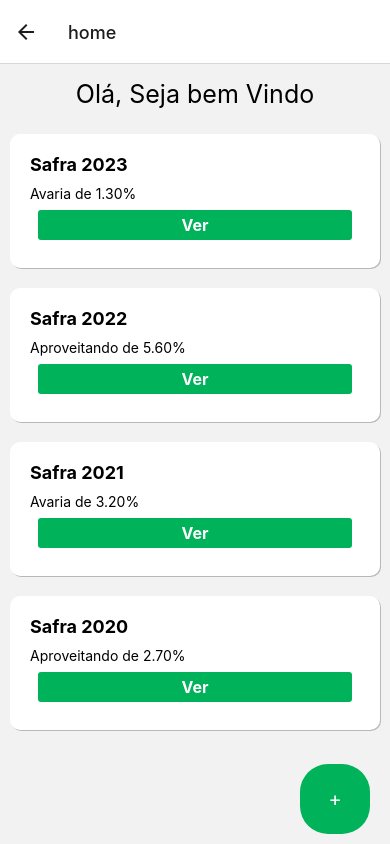
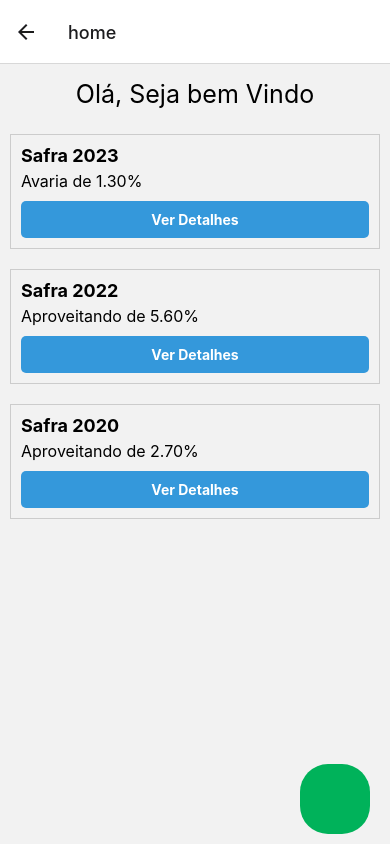
Before and after one commit to SandroWeber02/LosVaqueiros, a React Native app: screen /home in a window 390 px wide. Built offline with nearby package versions, Linux system fonts and the light colour scheme.

Commit message:
atualizacaoDeRotas

```diff
--- a/src/pages/bemvindo/index.js
+++ b/src/pages/bemvindo/index.js
@@ -43,13 +43,13 @@ export default function BemVindo() {
           onChangeText={(text) => setSenha(text)}
         />
         <TouchableOpacity style={styles.botao} onPress={() => {
-            if(nome === 'zezinho' || senha === '123'){
+            if(!nome === 'zezinho' || senha === '123'){
               navigation.navigate('home')
             } else {
               alert('Usuário ou senha incorreto');
             }
             }}>
-          <Text style={styles.textoBotao}>Login</Text>
+          <Text style={styles.textoBotao}>Entrar</Text>
         </TouchableOpacity>
       </View>
     </View>
--- a/src/pages/home/botao.js
+++ b/src/pages/home/botao.js
@@ -1,7 +1,8 @@
 import React from 'react';
 import { Text, TouchableOpacity, StyleSheet } from 'react-native';
 
-const botaoflutuante = ({ onPress, title }) => {
+
+const botaoflutuante = ({ onPress,title }) => {
   return (
     <TouchableOpacity style={styles.fab} onPress={(onPress)}>
       <Text style={styles.fabText}>{title}</Text>
--- a/src/pages/home/card.js
+++ b/src/pages/home/card.js
@@ -1,45 +1,53 @@
 import React from 'react';
 import { View, Text, TouchableOpacity, StyleSheet } from 'react-native';
+import { useNavigation } from '@react-navigation/native';
 
-const CardWithButton = ({ title, subtitle, buttonText, onPressButton }) => {
-    return (
-      <View style={styles.card}>
-        <Text style={styles.title}>{title}</Text>
-        {subtitle && <Text style={styles.subtitle}>{subtitle}</Text>}
-        <TouchableOpacity onPress={onPressButton} style={styles.button}>
-          <Text style={styles.buttonText}>{buttonText}</Text>
-        </TouchableOpacity>
-      </View>
-    );
+const CardWithButton = ({ title, subtitle }) => {
+  const navigation = useNavigation();
+
+  const handlePress = () => {
+    // Navegar para a página 'infoDetalhada'
+    navigation.navigate('infoDetalhada');
+  };
+
+  return (
+    <View style={estilo.card}>
+      <Text style={estilo.title}>{title}</Text>
+      <Text style={estilo.subtitle}>{subtitle}</Text>
+      {/* TouchableOpacity envolvendo o botão */}
+      <TouchableOpacity style={estilo.buttonContainer} onPress={handlePress}>
+        {/* Botão dentro do TouchableOpacity */}
+        <Text style={estilo.buttonText}>Ver Detalhes</Text>
+      </TouchableOpacity>
+    </View>
+  );
 };
 
-const styles = StyleSheet.create({
+const estilo = StyleSheet.create({
   card: {
-    backgroundColor: '#fff',
-    padding: 20,
-    borderRadius: 10,
+    borderWidth: 1,
+    borderColor: '#ccc',
+    padding: 10,
     margin: 10,
-    elevation: 3,
-    shadowOffset: { width: 1, height: 1 },
-    shadowColor: '#333',
-    shadowOpacity: 0.3,
   },
   title: {
     fontSize: 18,
-    marginBottom: 10,
-    fontWeight: 'bold'
+    fontWeight: 'bold',
   },
-  button: {
-    backgroundColor: '#00B25a',
-    padding: 5,
-    borderRadius: 3,
+  subtitle: {
+    fontSize: 16,
+    marginTop: 5,
+  },
+  buttonContainer: {
+    backgroundColor: '#3498db',
+    padding: 10,
+    marginTop: 10,
     alignItems: 'center',
-    margin: 8
+    borderRadius: 5,
   },
   buttonText: {
-    color: '#fff',
-    fontSize: 16,
-    fontWeight: 'bold'
+    color: 'white',
+    fontWeight: 'bold',
   },
 });
 
--- a/src/pages/home/index.js
+++ b/src/pages/home/index.js
@@ -1,52 +1,40 @@
 import React from 'react';
 import { View, Text, StyleSheet } from 'react-native';
-import { useNavigation } from '@react-navigation/native'; // Importe useNavigation
-import CardWithButton from './card';
+import { useNavigation } from '@react-navigation/native';
+import Card from './card';
 import BotaoFlutuante from './botao';
 
 export default function Home() {
   const navigation = useNavigation(); // Obtenha o objeto de navegação
 
+  // Função para lidar com a navegação ao pressionar o botão
+  const handlePress = () => {
+    navigation.navigate('infoDetalhada');
+  };
+
   return (
     <>
       <Text style={estilo.nomePrincipal}>Olá, Seja bem Vindo</Text>
       <View>
-        <CardWithButton
-          title="Safra 2023"
-          subtitle="Avaria de 1.30%"
+        <Card title="Safra 2023" subtitle="Avaria de 1.30%" buttonText="Ver" />
+      </View>
+
+      <View>
+        <Card
+          title="Safra 2022"
+          subtitle="Aproveitando de 5.60%"
           buttonText="Ver"
+          onPress={handlePress}
         />
       </View>
 
       <View>
-        <CardWithButton
-          title="Safra 2022"
-          subtitle="Aproveitando de 5.60%"
-          buttonText="Ver"
-          onPress={() => (navigation.navigate('infoDetalhada'))}
-
-        />
+        <Card title="Safra 2020" subtitle="Aproveitando de 2.70%" buttonText="Ver" />
       </View>
 
-      <View>
-        <CardWithButton
-          title="Safra 2021"
-          subtitle="Avaria de 3.20%"
-          buttonText="Ver"
-        />
-      </View>
-
-      <View>
-        <CardWithButton
-          title="Safra 2020"
-          subtitle="Aproveitando de 2.70%"
-          buttonText="Ver"
-        />
-      </View>
-
-      <View style={estilo.container}>
-        <BotaoFlutuante title="+" onPress={() => navigation.navigate('agendar')} />
-      </View>
+      <BotaoFlutuante onPress={() => navigation.navigate('agendar')}>
+        +
+      </BotaoFlutuante>
     </>
   );
 }
--- a/src/pages/infoDetalhada/index.js
+++ b/src/pages/infoDetalhada/index.js
@@ -1,14 +1,15 @@
 import React from 'react';
-import { View, Text, StyleSheet } from 'react-native';
+import { View, Text, StyleSheet, Image } from 'react-native';
 
 
 export default function infoDetalhada() {
     return(
         <>
         <View styles={estilo.container}>
-            <Text>
-                PARRRAAAA
-            </Text>
+          <Image
+
+          />
+
         </View>
         </>
     );
```
Also changed, not shown: src/pages/agendar/index.js (+3 -1 lines), src/pages/classificacao/classificacao.js (added, +27 -0 lines), src/pages/home/botaover.js (added, +13 -0 lines), src/pages/assets/blog_tdc_lavourasoja.jpg (added).
